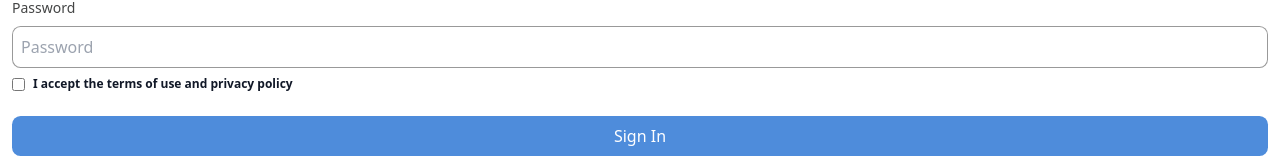
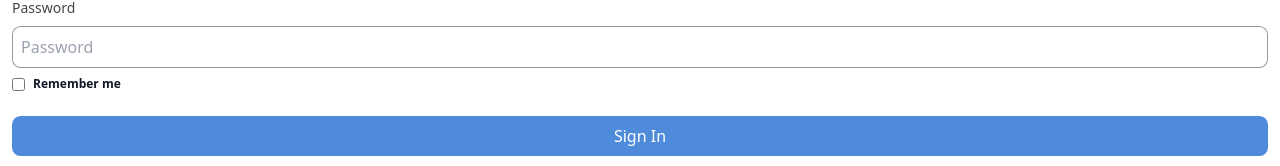
Before and after one commit to LibGdxEngine/krok-frontend-react, a Next.js app: page /components/Auth/SignInPage in a window 1280 px wide. Shown: the part 288-454 px from the top of the page. Built offline with nearby package versions, Linux system fonts and the light colour scheme; no server answers.

Commit message:
fix issues

```diff
--- a/src/pages/components/Auth/SignInPage.js
+++ b/src/pages/components/Auth/SignInPage.js
@@ -70,7 +70,7 @@ function SignInPage() {
             <LogoWithBlueName />
             <SigninInputs email={email} setEmail={setEmail} password={password} setPassword={setPassword} />
             <div className={`w-full flex items-center justify-between px-3 mt-2`}>
-                <RememberMeCheckbox text={t("IAccept")} />
+                <RememberMeCheckbox text={t("Remember")} />
                 {/*<div className={`text-mRed text-xs`}>Forget password?</div>*/}
             </div>
             <div onClick={handleSignIn} className={`w-full px-3 mt-6`}>
```
